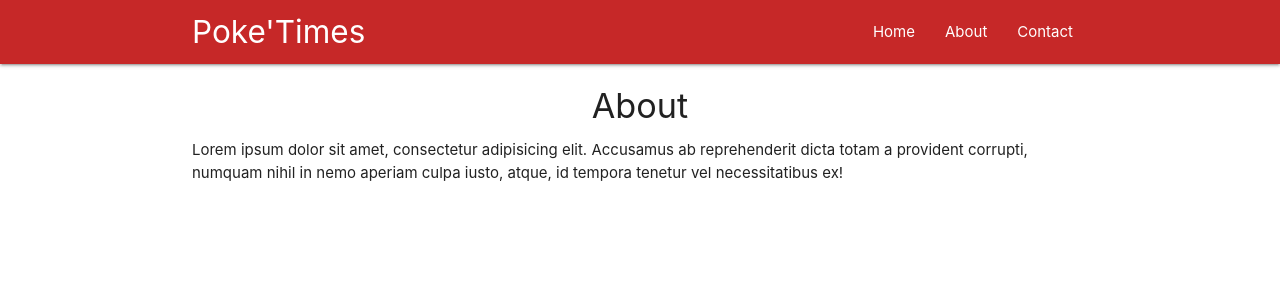
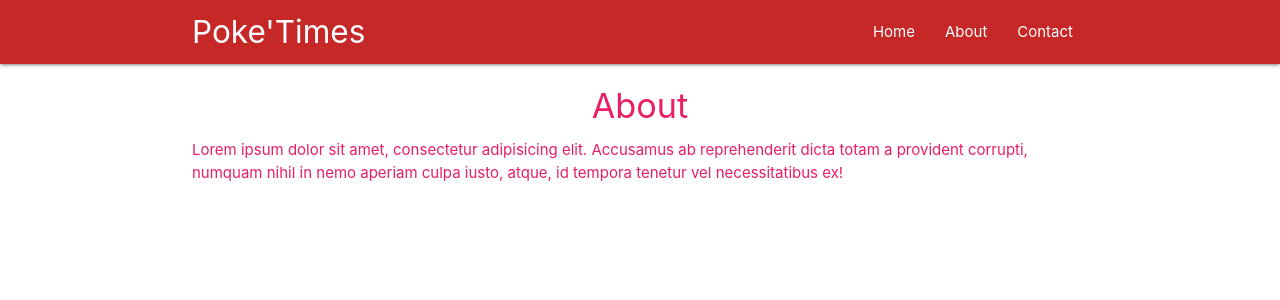
Before and after one commit to DWallDev/reacttutorial, a React (Create React App) app in the folder poketimes/: page /about in a window 1280 px wide. Shown: the top 300 px of the page. Built offline with nearby package versions, Linux system fonts and the light colour scheme.

Commit message:
Lesson 28 - Higher Order Components

```diff
--- a/poketimes/src/components/About.js
+++ b/poketimes/src/components/About.js
@@ -1,4 +1,5 @@
 import React from 'react'
+import Rainbow from '../hoc/Rainbow'
 
 const About = () => {
     return (
@@ -10,4 +11,4 @@
     )
 }
 
-export default About
+export default Rainbow(About)
--- a/poketimes/src/components/Contact.js
+++ b/poketimes/src/components/Contact.js
@@ -1,6 +1,9 @@
 import React from 'react'
 
-const Contact = () => {
+const Contact = (props) => {
+    // setTimeout(() => {
+    //     props.history.push('/about')
+    // }, 2000);
     return (
         <div className="container">
             <h4 className="center">Contact</h4>
--- /dev/null
+++ b/poketimes/src/hoc/Rainbow.js
@@ -0,0 +1,18 @@
+import React from 'react'
+
+const Rainbow = (WrappedComponent) => {
+
+    const colors = ['red', 'pink', 'orange', 'blue', 'green', 'yellow'];
+    const randomColour = colors[Math.floor(Math.random() * 5)];
+    const className = randomColour + '-text';
+
+    return (props) => {
+        return (
+            <div className={className}>
+                <WrappedComponent {...props} />
+            </div>
+        )
+    }
+}
+
+export default Rainbow
```
Also changed, not shown: poketimes/src/components/Navbar.js (+6 -3 lines).
